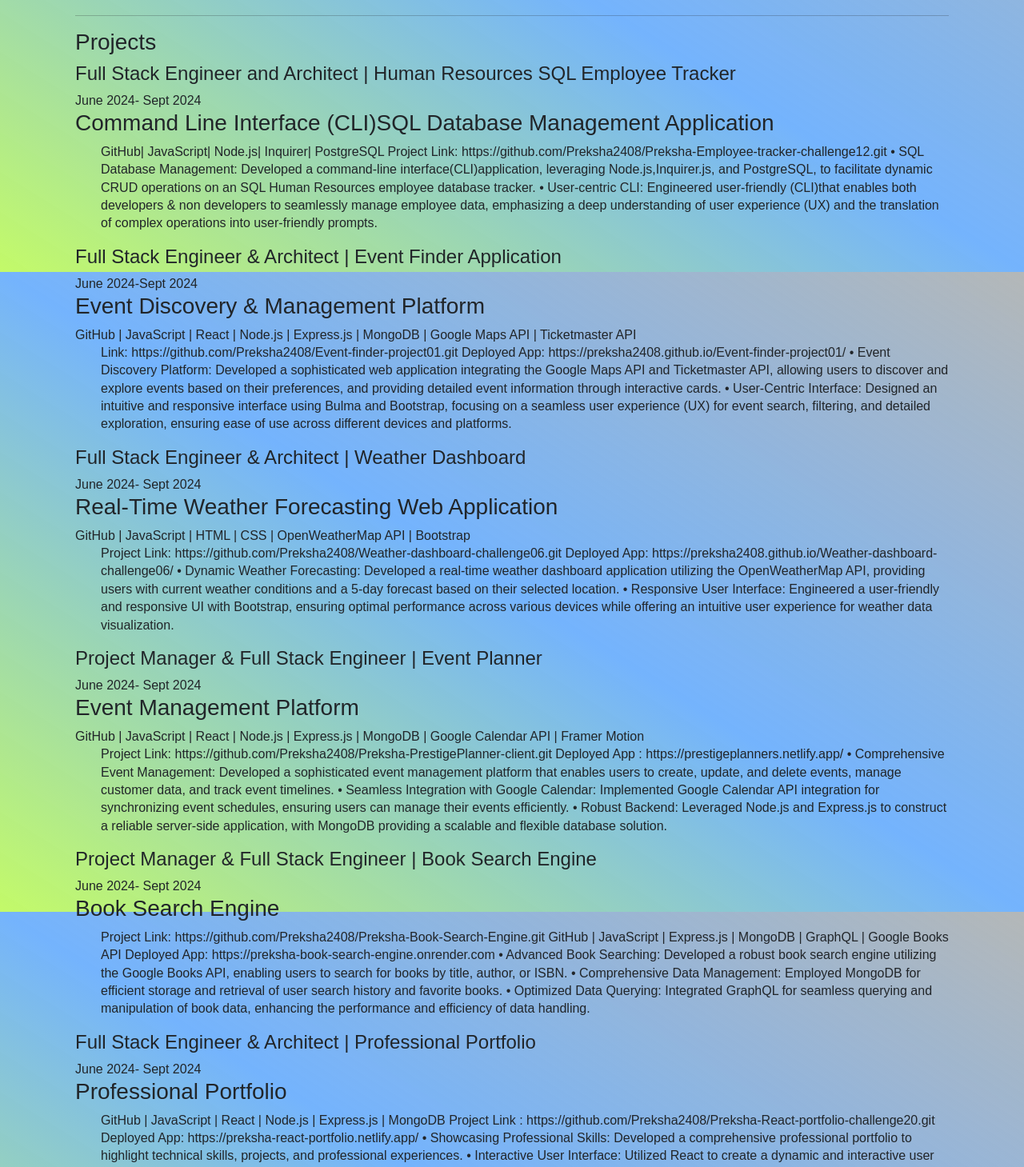
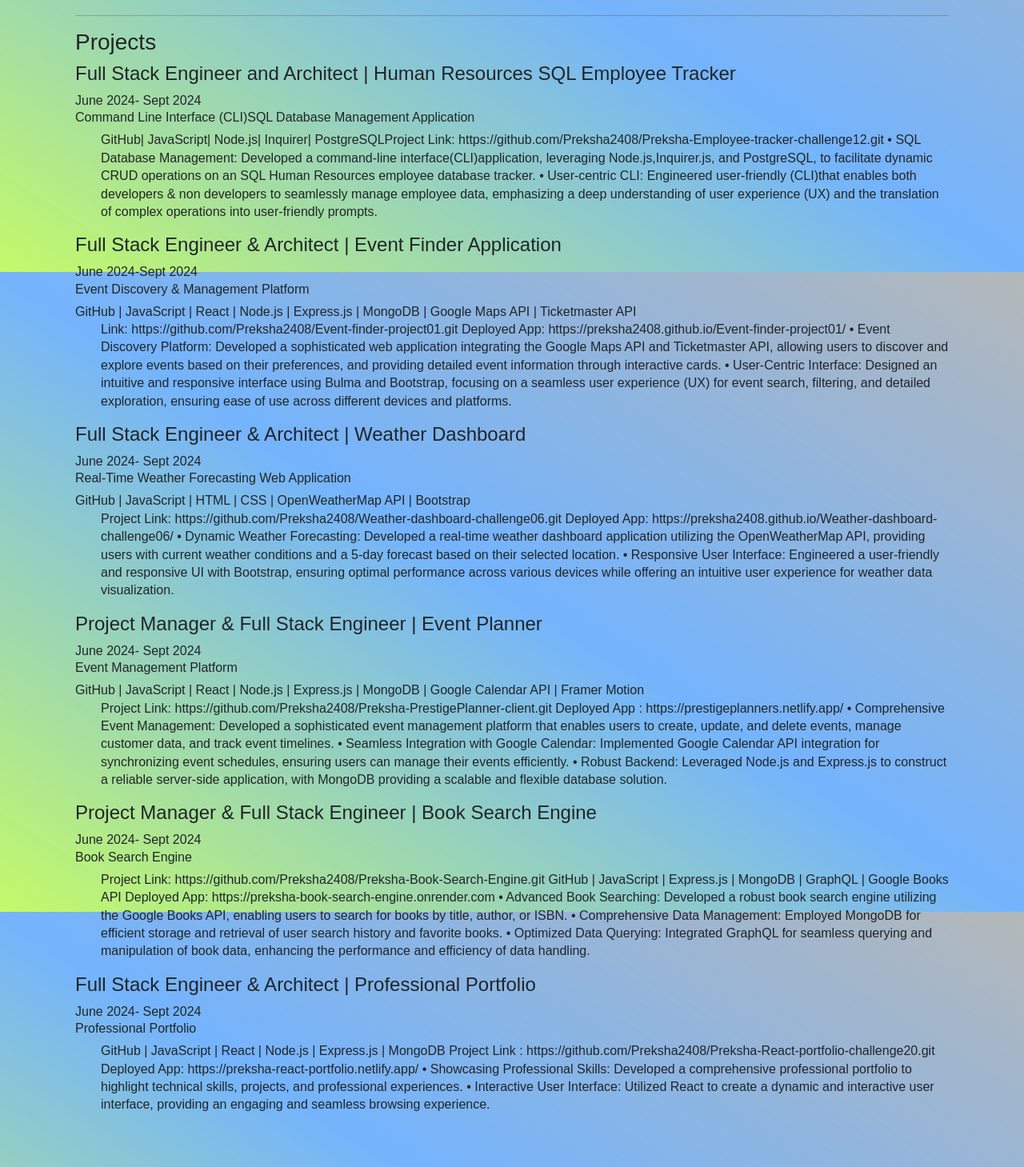
Before and after one commit to Preksha2408/Preksha-React-portfolio-challenge20, a React (Create React App) app: page /Resume in a window 1280 px wide. Shown: the part 2060-3519 px from the top of the page at 80% size. Built offline with nearby package versions, Linux system fonts and the light colour scheme.

Commit message:
Added some spacing

```diff
--- a/src/components/Resume.jsx
+++ b/src/components/Resume.jsx
@@ -132,39 +132,37 @@
             <h3>Projects</h3>
             <div>
               <h4>Full Stack Engineer and Architect | Human Resources SQL Employee Tracker    </h4>                                                                              June 2024- Sept 2024
-              <h3>Command Line Interface (CLI)SQL Database Management Application         </h3>
-              <ul>                                                     GitHub| JavaScript| Node.js| Inquirer| PostgreSQL
-              Project Link: https://github.com/Preksha2408/Preksha-Employee-tracker-challenge12.git
+              <h6>Command Line Interface (CLI)SQL Database Management Application         </h6>
+              <ul>                                                                         GitHub| JavaScript| Node.js| Inquirer| PostgreSQL
+              <a href>Project Link: https://github.com/Preksha2408/Preksha-Employee-tracker-challenge12.git </a>
                 •	SQL Database Management: Developed a command-line interface(CLI)application, leveraging Node.js,Inquirer.js, and PostgreSQL, to facilitate dynamic CRUD operations on an SQL Human Resources employee database tracker.
                 •	User-centric CLI: Engineered user-friendly (CLI)that enables both developers & non developers to seamlessly manage employee data, emphasizing a deep understanding of user experience (UX) and the translation of complex operations into user-friendly prompts.
               </ul>
               <h4>Full Stack Engineer & Architect | Event Finder Application     </h4>                                                                                                                     June 2024-Sept 2024
-              <h3>Event Discovery & Management Platform         </h3>                        GitHub | JavaScript | React | Node.js | Express.js | MongoDB | Google Maps API | Ticketmaster API
+              <h6>Event Discovery & Management Platform         </h6>                        GitHub | JavaScript | React | Node.js | Express.js | MongoDB | Google Maps API | Ticketmaster API
               <ul>
-              Link: https://github.com/Preksha2408/Event-finder-project01.git
-              Deployed App: https://preksha2408.github.io/Event-finder-project01/
+              <a href> Link: https://github.com/Preksha2408/Event-finder-project01.git </a>
+              <a href> Deployed App: https://preksha2408.github.io/Event-finder-project01/ </a>
                 •	Event Discovery Platform: Developed a sophisticated web application integrating the Google Maps API and Ticketmaster API, allowing users to discover and explore events based on their preferences, and providing detailed event information through interactive cards.
                 •	User-Centric Interface: Designed an intuitive and responsive interface using Bulma and Bootstrap, focusing on a seamless user experience (UX) for event search, filtering, and detailed exploration, ensuring ease of use across different devices and platforms.
               </ul>
               <h4>Full Stack Engineer & Architect | Weather Dashboard         </h4>                                                                                                                         June 2024- Sept 2024
-              <h3>Real-Time Weather Forecasting Web Application            </h3>
+              <h6>Real-Time Weather Forecasting Web Application            </h6>
               GitHub | JavaScript | HTML | CSS | OpenWeatherMap API | Bootstrap
               <ul>
-                Project Link: https://github.com/Preksha2408/Weather-dashboard-challenge06.git
-                Deployed App: https://preksha2408.github.io/Weather-dashboard-challenge06/
-
+                <a href>Project Link: https://github.com/Preksha2408/Weather-dashboard-challenge06.git </a>
+                <a href>Deployed App: https://preksha2408.github.io/Weather-dashboard-challenge06/ </a>
 
                 •	Dynamic Weather Forecasting: Developed a real-time weather dashboard application utilizing the OpenWeatherMap API, providing users with current weather conditions and a 5-day forecast based on their selected location.
                 •	Responsive User Interface: Engineered a user-friendly and responsive UI with Bootstrap, ensuring optimal performance across various devices while offering an intuitive user experience for weather data visualization.
               </ul>
 
               <h4>Project Manager & Full Stack Engineer | Event Planner      </h4>                                                                                                                            June 2024- Sept 2024
-              <h3> Event Management Platform      </h3>                                                GitHub | JavaScript | React | Node.js | Express.js | MongoDB | Google Calendar API | Framer Motion
+              <h6> Event Management Platform      </h6>                                                GitHub | JavaScript | React | Node.js | Express.js | MongoDB | Google Calendar API | Framer Motion
               <ul>
-                Project Link:  https://github.com/Preksha2408/Preksha-PrestigePlanner-client.git
+                <a href> Project Link:  https://github.com/Preksha2408/Preksha-PrestigePlanner-client.git </a>
 
-                Deployed App : https://prestigeplanners.netlify.app/
-
+                <a href> Deployed App : https://prestigeplanners.netlify.app/ </a>
 
                 •	Comprehensive Event Management: Developed a sophisticated event management platform that enables users to create, update, and delete events, manage customer data, and track event timelines.
                 •	Seamless Integration with Google Calendar: Implemented Google Calendar API integration for synchronizing event schedules, ensuring users can manage their events efficiently.
@@ -172,18 +170,18 @@
               </ul>
               <h4>
                 Project Manager & Full Stack Engineer | Book Search Engine     </h4>                                                                                                                   June 2024- Sept 2024
-              <h3>Book Search Engine </h3>
+              <h6>Book Search Engine </h6>
               <ul>
-                Project Link:  https://github.com/Preksha2408/Preksha-Book-Search-Engine.git           GitHub | JavaScript | Express.js | MongoDB | GraphQL | Google Books API
+                <a href> Project Link:  https://github.com/Preksha2408/Preksha-Book-Search-Engine.git   </a>        GitHub | JavaScript | Express.js | MongoDB | GraphQL | Google Books API
 
-                Deployed App: https://preksha-book-search-engine.onrender.com
+                <a href> Deployed App: https://preksha-book-search-engine.onrender.com </a>
 
               •	Advanced Book Searching: Developed a robust book search engine utilizing the Google Books API, enabling users to search for books by title, author, or ISBN.
               •	Comprehensive Data Management: Employed MongoDB for efficient storage and retrieval of user search history and favorite books.
               •	Optimized Data Querying: Integrated GraphQL for seamless querying and manipulation of book data, enhancing the performance and efficiency of data handling.
               </ul>
               <h4>Full Stack Engineer & Architect | Professional Portfolio     </h4>                                                                                                                          June 2024- Sept 2024
-              <h3> Professional Portfolio       </h3>
+              <h6> Professional Portfolio       </h6>
               <ul>                                                                                                                 GitHub | JavaScript | React | Node.js | Express.js | MongoDB
                 Project Link : https://github.com/Preksha2408/Preksha-React-portfolio-challenge20.git
                 Deployed App: https://preksha-react-portfolio.netlify.app/
```
